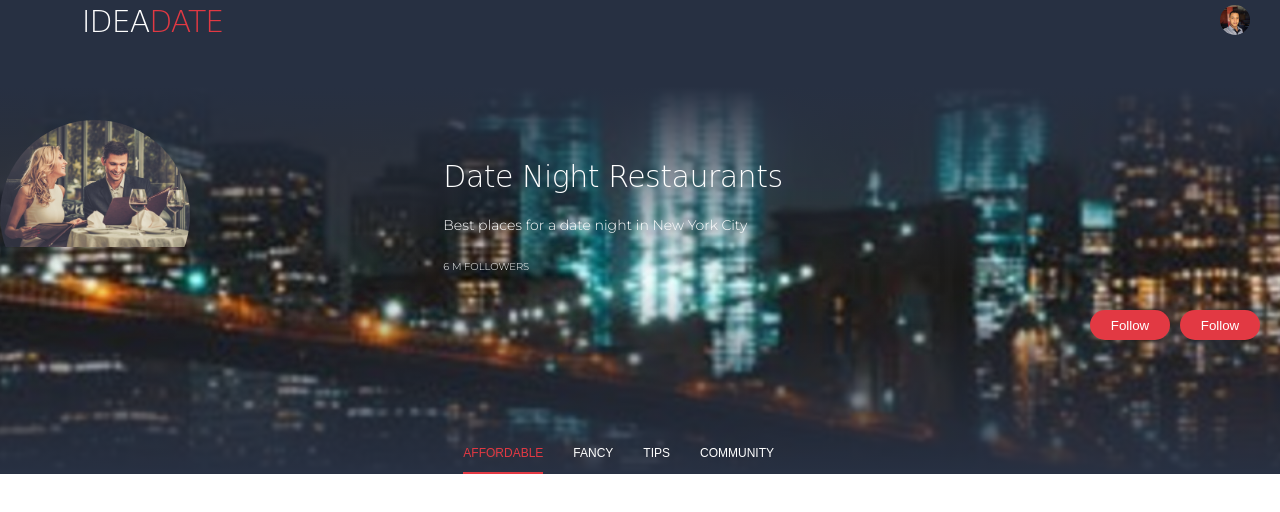
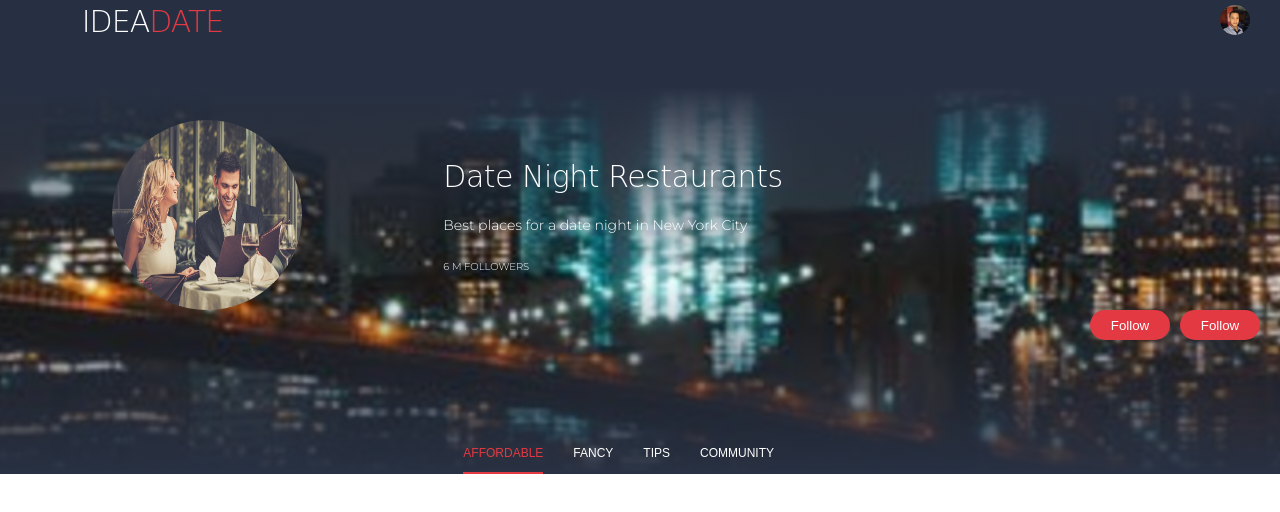
Before and after one commit to SimoMazil/frontend-coding-challenge, a website: page index.html in a window 1280 px wide. Drawn offline with Linux system fonts and the light colour scheme; a web font is replaced by a local one.

Commit message:
Fix description image height

```diff
--- a/sass/header.sass
+++ b/sass/header.sass
@@ -79,6 +79,10 @@ header
           height: 190px
           overflow: hidden
           +border-radius(190px)
+          margin: 0px auto
+
+          img
+            height: 100%
 
       .description-text
         color: #fff
```
Also changed, not shown: css/imports.css.
